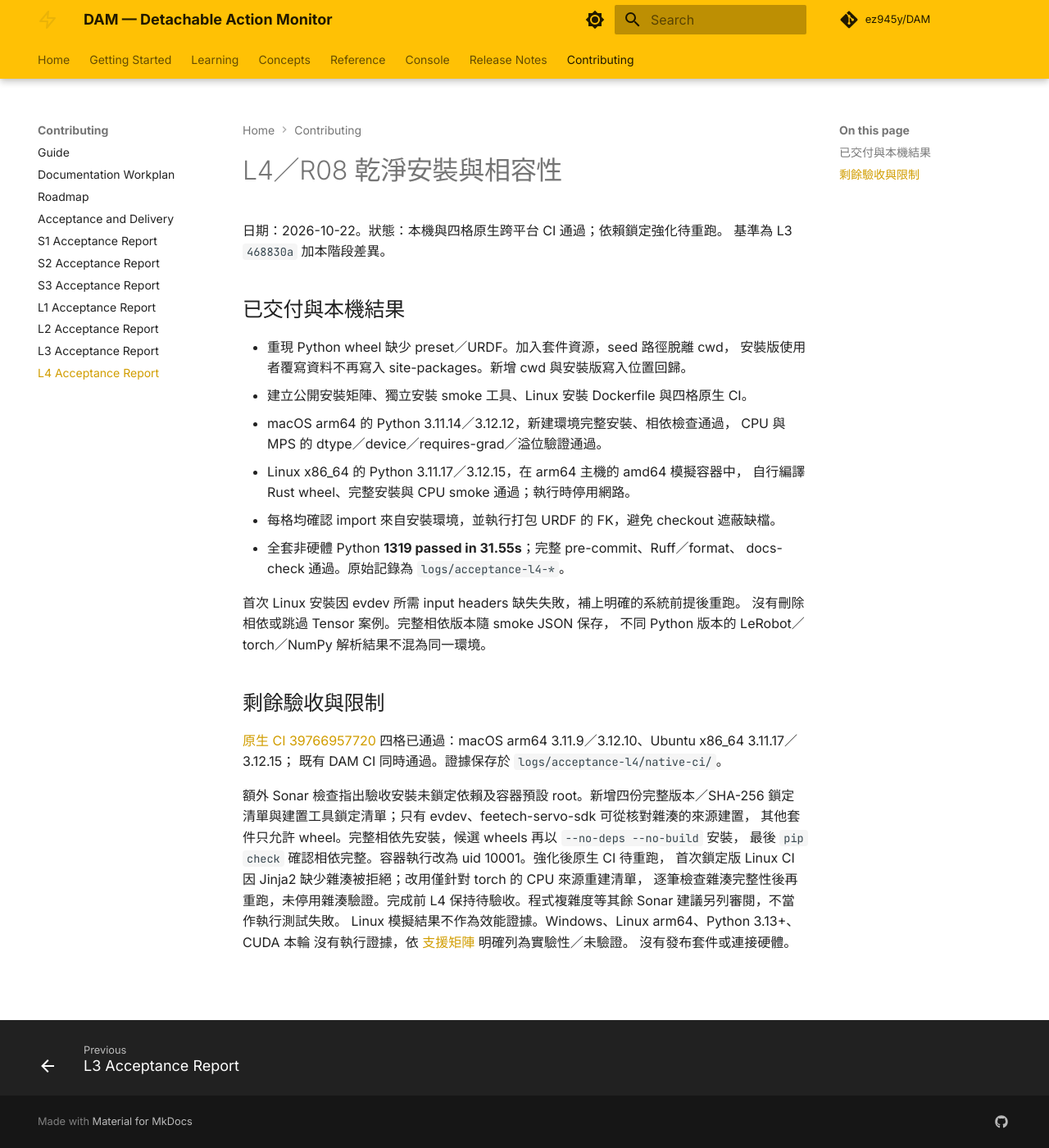
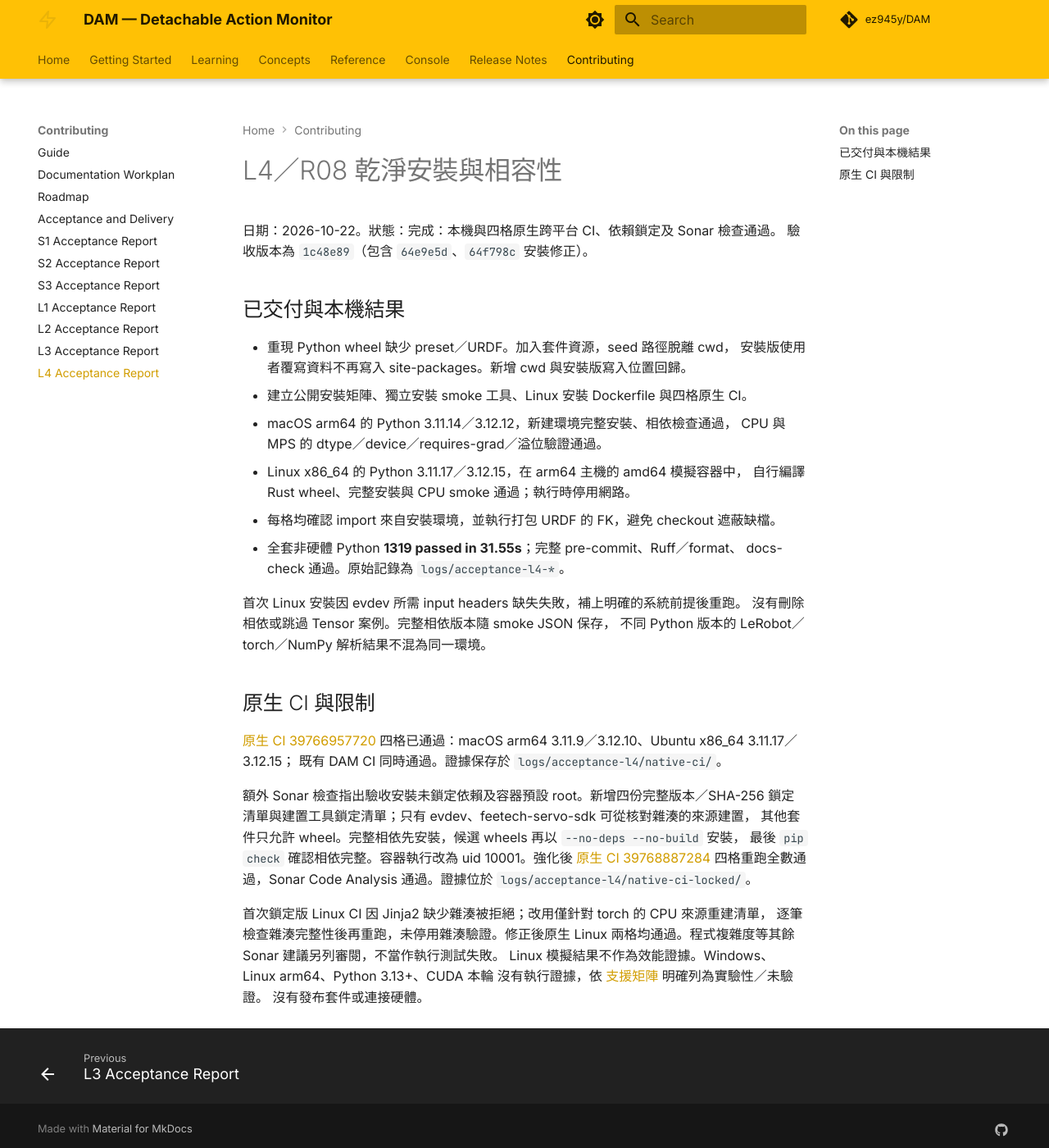
Before and after one commit to ez945y/DAM, an MkDocs documentation site: the page built from docs/acceptance-l4.md, in a window 1280 px wide and 1400 px high. Shown: the whole window at 82% size. Built offline with MkDocs 1.6.1 and Material for MkDocs 9.7.7, drawn with Linux system fonts in a browser that asks for light colours; comment, search, counter and statistics services are not loaded.

Commit message:
docs: accept locked native installation matrix

```diff
--- a/docs/acceptance-l4.md
+++ b/docs/acceptance-l4.md
@@ -1,7 +1,7 @@
 # L4／R08 乾淨安裝與相容性
 
-日期：2026-10-22。狀態：本機與四格原生跨平台 CI 通過；依賴鎖定強化待重跑。
-基準為 L3 `468830a` 加本階段差異。
+日期：2026-10-22。狀態：完成：本機與四格原生跨平台 CI、依賴鎖定及 Sonar 檢查通過。
+驗收版本為 `1c48e89`（包含 `64e9e5d`、`64f798c` 安裝修正）。
 
 ## 已交付與本機結果
 
@@ -20,7 +20,7 @@
 沒有刪除相依或跳過 Tensor 案例。完整相依版本隨 smoke JSON 保存，
 不同 Python 版本的 LeRobot／torch／NumPy 解析結果不混為同一環境。
 
-## 剩餘驗收與限制
+## 原生 CI 與限制
 
 [原生 CI 39766957720](https://github.com/ez945y/DAM/actions/runs/39766957720)
 四格已通過：macOS arm64 3.11.9／3.12.10、Ubuntu x86_64 3.11.17／3.12.15；
@@ -29,9 +29,11 @@
 額外 Sonar 檢查指出驗收安裝未鎖定依賴及容器預設 root。新增四份完整版本／SHA-256
 鎖定清單與建置工具鎖定清單；只有 evdev、feetech-servo-sdk 可從核對雜湊的來源建置，
 其他套件只允許 wheel。完整相依先安裝，候選 wheels 再以 `--no-deps --no-build` 安裝，
-最後 `pip check` 確認相依完整。容器執行改為 uid 10001。強化後原生 CI 待重跑，
+最後 `pip check` 確認相依完整。容器執行改為 uid 10001。強化後 [原生 CI 39768887284](https://github.com/ez945y/DAM/actions/runs/39768887284)
+四格重跑全數通過，Sonar Code Analysis 通過。證據位於 `logs/acceptance-l4/native-ci-locked/`。
+
 首次鎖定版 Linux CI 因 Jinja2 缺少雜湊被拒絕；改用僅針對 torch 的 CPU 來源重建清單，
-逐筆檢查雜湊完整性後再重跑，未停用雜湊驗證。完成前 L4 保持待驗收。程式複雜度等其餘 Sonar 建議另列審閱，不當作執行測試失敗。
+逐筆檢查雜湊完整性後再重跑，未停用雜湊驗證。修正後原生 Linux 兩格均通過。程式複雜度等其餘 Sonar 建議另列審閱，不當作執行測試失敗。
 Linux 模擬結果不作為效能證據。Windows、Linux arm64、Python 3.13+、CUDA 本輪
 沒有執行證據，依 [支援矩陣](installation-matrix.md) 明確列為實驗性／未驗證。
 沒有發布套件或連接硬體。
```
Also changed, not shown: claude-progress.md (+6 -0 lines), docs/acceptance-plan.md (+2 -2 lines), session-handoff.md (+6 -0 lines).
